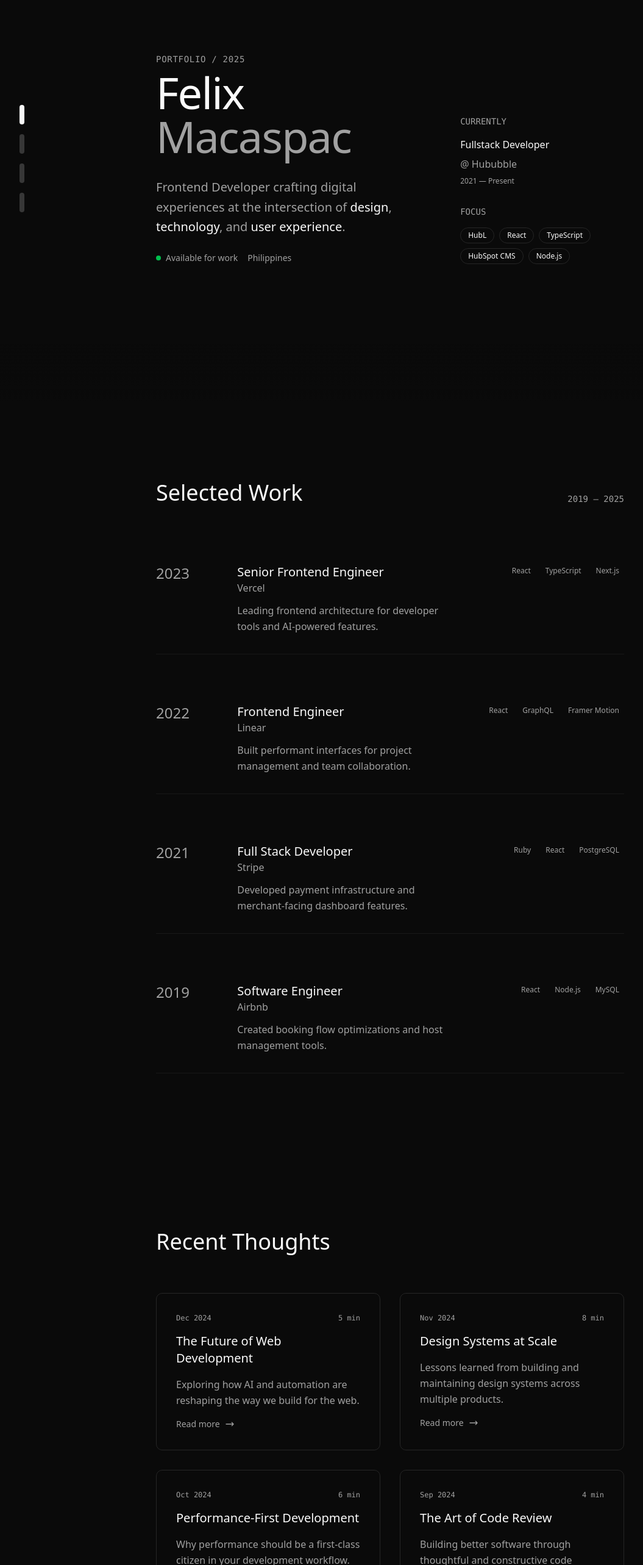
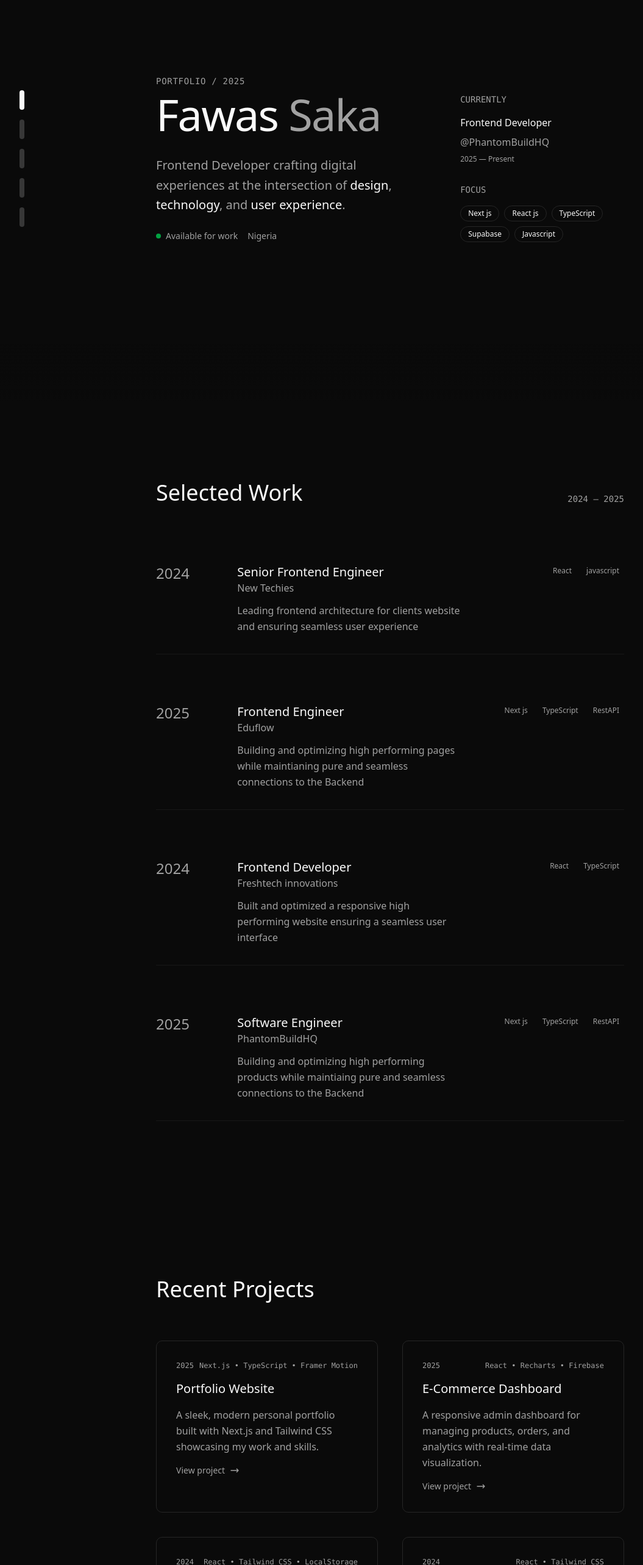
Before and after one commit to Xprogrammer123/portfolio, a Next.js app: page / in a window 1280 px wide. Shown: the part 140-2706 px from the top of the page at 61% size, without its empty margins (0-1055 px from the left). Built offline with nearby package versions, Linux system fonts and the light colour scheme.

Commit message:
Almost done

```diff
--- a/app/page.tsx
+++ b/app/page.tsx
@@ -32,12 +32,23 @@ export default function Home() {
   const toggleTheme = () => {
     setTheme(theme === "dark" ? "light" : "dark");
   };
+  const navWhatsapp = () => {
+    const phoneNumber = "2349139893178";
+    const message = encodeURIComponent("Hello! I’d like to know more about your services.");
 
+    window.open(`https://wa.me/${phoneNumber}?text=${message}`, "_blank");
+  };
   return (
     <div className="min-h-screen bg-background text-foreground relative">
-      <nav className="fixed left-8 top-1/2 -translate-y-1/2 z-10 hidden lg:block">
-        <div className="flex flex-col gap-4">
-          {["intro", "work", "thoughts", "connect"].map((section) => (
+     <nav
+        className="
+          fixed z-10
+          hidden lg:flex
+          left-8 top-1/2 -translate-y-1/2
+          flex-col gap-4
+        "
+      >
+        {["intro", "work", "projects", "thoughts", "connect"].map((section) => (
           <button
             key={section}
             onClick={() =>
@@ -53,8 +64,35 @@ export default function Home() {
             aria-label={`Navigate to ${section}`}
           />
         ))}
-        </div>
       </nav>
+
+
+      <nav
+        className="
+          fixed bottom-5 left-0 right-0 z-10
+          flex justify-center gap-4 py-3
+          bg-background/70 backdrop-blur-md
+          lg:hidden
+        "
+      >
+        {["intro", "work", "projects", "thoughts", "connect"].map((section) => (
+          <button
+            key={section}
+            onClick={() =>
+              document
+                .getElementById(section)
+                ?.scrollIntoView({ behavior: "smooth" })
+            }
+            className={`w-8 h-2 rounded-full transition-all duration-500 ${
+              activeSection === section
+                ? "bg-foreground"
+                : "bg-muted-foreground/30 hover:bg-muted-foreground/60"
+            }`}
+            aria-label={`Navigate to ${section}`}
+          />
+        ))}
+      </nav>
+
 
       <main className="max-w-4xl mx-auto px-6 sm:px-8 lg:px-16">
         <header
@@ -69,9 +107,8 @@ export default function Home() {
                   PORTFOLIO / 2025
                 </div>
                 <h1 className="text-5xl sm:text-6xl lg:text-7xl font-light tracking-tight">
-                  Felix
-                  <br />
-                  <span className="text-muted-foreground">Macaspac</span>
+                  Fawas <span className="text-muted-foreground">Saka</span>
+                  <br/>
                 </h1>
               </div>
 
@@ -89,7 +126,7 @@ export default function Home() {
                     <div className="w-2 h-2 bg-green-500 rounded-full animate-pulse"></div>
                     Available for work
                   </div>
-                  <div>Philippines</div>
+                  <div>Nigeria</div>
                 </div>
               </div>
             </div>
@@ -100,10 +137,10 @@ export default function Home() {
                   CURRENTLY
                 </div>
                 <div className="space-y-2">
-                  <div className="text-foreground">Fullstack Developer</div>
-                  <div className="text-muted-foreground">@ Hububble</div>
+                  <div className="text-foreground">Frontend Developer</div>
+                  <div className="text-muted-foreground">@PhantomBuildHQ</div>
                   <div className="text-xs text-muted-foreground">
-                    2021 — Present
+                    2025 — Present
                   </div>
                 </div>
               </div>
@@ -114,11 +151,11 @@ export default function Home() {
                 </div>
                 <div className="flex flex-wrap gap-2">
                   {[
-                    "HubL",
-                    "React",
+                    "Next js",
+                    "React js",
                     "TypeScript",
-                    "HubSpot CMS",
-                    "Node.js",
+                    "Supabase",
+                    "Javascript",
                   ].map((skill) => (
                     <span
                       key={skill}
@@ -142,43 +179,43 @@ export default function Home() {
             <div className="flex flex-col sm:flex-row sm:items-end sm:justify-between gap-4">
               <h2 className="text-3xl sm:text-4xl font-light">Selected Work</h2>
               <div className="text-sm text-muted-foreground font-mono">
-                2019 — 2025
+                2024 — 2025
               </div>
             </div>
 
             <div className="space-y-8 sm:space-y-12">
               {[
                 {
-                  year: "2023",
+                  year: "2024",
                   role: "Senior Frontend Engineer",
-                  company: "Vercel",
+                  company: "New Techies",
                   description:
-                    "Leading frontend architecture for developer tools and AI-powered features.",
-                  tech: ["React", "TypeScript", "Next.js"],
+                    "Leading frontend architecture for clients website and ensuring seamless user experience",
+                  tech: ["React", "javascript"],
                 },
                 {
-                  year: "2022",
+                  year: "2025",
                   role: "Frontend Engineer",
-                  company: "Linear",
+                  company: "Eduflow",
                   description:
-                    "Built performant interfaces for project management and team collaboration.",
-                  tech: ["React", "GraphQL", "Framer Motion"],
+                    "Building and optimizing high performing pages while maintianing pure and seamless connections to the Backend",
+                  tech: ["Next js", "TypeScript", "RestAPI"],
                 },
                 {
-                  year: "2021",
-                  role: "Full Stack Developer",
-                  company: "Stripe",
+                  year: "2024",
+                  role: "Frontend Developer",
+                  company: "Freshtech innovations",
                   description:
-                    "Developed payment infrastructure and merchant-facing dashboard features.",
-                  tech: ["Ruby", "React", "PostgreSQL"],
+                    "Built and optimized a responsive high performing website ensuring a seamless user interface ",
+                  tech: ["React", "TypeScript"],
                 },
                 {
-                  year: "2019",
+                  year: "2025",
                   role: "Software Engineer",
-                  company: "Airbnb",
+                  company: "PhantomBuildHQ",
                   description:
-                    "Created booking flow optimizations and host management tools.",
-                  tech: ["React", "Node.js", "MySQL"],
+                    "Building and optimizing high performing products while maintiaing pure and seamless connections to the Backend",
+                  tech: ["Next js ", "TypeScript", "RestAPI"],
                 },
               ].map((job, index) => (
                 <div
@@ -220,8 +257,99 @@ export default function Home() {
         </section>
 
         <section
+          id="projects"
+          ref={(el) => (sectionsRef.current[2] = el)}
+          className="min-h-screen py-20 sm:py-32 opacity-0"
+        >
+          <div className="space-y-12 sm:space-y-16">
+            <h2 className="text-3xl sm:text-4xl font-light">Recent Projects</h2>
+
+            <div className="grid gap-8 sm:gap-10 lg:grid-cols-2">
+              {[
+                {
+                  title: "Portfolio Website",
+                  description:
+                    "A sleek, modern personal portfolio built with Next.js and Tailwind CSS showcasing my work and skills.",
+                  tech: ["Next.js", "TypeScript", "Framer Motion"],
+                  link: "https://yourportfolio.vercel.app",
+                  date: "2025",
+                },
+                {
+                  title: "E-Commerce Dashboard",
+                  description:
+                    "A responsive admin dashboard for managing products, orders, and analytics with real-time data visualization.",
+                  tech: ["React", "Recharts", "Firebase"],
+                  link: "https://yourdashboard.vercel.app",
+                  date: "2025",
+                },
+                {
+                  title: "Electricity Payment App",
+                  description:
+                    "A full-featured electricity billing app with recent transactions, provider selection, and secure PIN verification modals.",
+                  tech: ["React", "Tailwind CSS", "LocalStorage"],
+                  link: "https://buyelectricity.vercel.app",
+                  date: "2024",
+                },
+                {
+                  title: "Game Carousel UI",
+                  description:
+                    "An interactive image carousel displaying games, with smooth transitions and responsive design.",
+                  tech: ["React", "Tailwind CSS"],
+                  link: "https://gamecarousel.vercel.app",
+                  date: "2024",
+                },
+              ].map((project, index) => (
+                <article
+                  key={index}
+                  className="group p-6 sm:p-8 border border-border rounded-lg hover:border-muted-foreground/50 transition-all duration-500 hover:shadow-lg cursor-pointer"
+                >
+                  <div className="space-y-4">
+                    <div className="flex items-center justify-between text-xs text-muted-foreground font-mono">
+                      <span>{project.date}</span>
+                      <span>{project.tech.join(" • ")}</span>
+                    </div>
+
+                    <h3 className="text-lg sm:text-xl font-medium group-hover:text-muted-foreground transition-colors duration-300">
+                      {project.title}
+                    </h3>
+
+                    <p className="text-muted-foreground leading-relaxed">
+                      {project.description}
+                    </p>
+
+                    <div className="flex items-center gap-2 text-sm text-muted-foreground group-hover:text-foreground transition-colors duration-300">
+                      <a
+                        href={project.link}
+                        target="_blank"
+                        rel="noopener noreferrer"
+                        className="flex items-center gap-2"
+                      >
+                        <span>View project</span>
+                        <svg
+                          className="w-4 h-4 transform group-hover:translate-x-1 transition-transform duration-300"
+                          fill="none"
+                          stroke="currentColor"
+                          viewBox="0 0 24 24"
+                        >
+                          <path
+                            strokeLinecap="round"
+                            strokeLinejoin="round"
+                            strokeWidth={2}
+                            d="M17 8l4 4m0 0l-4 4m4-4H3"
+                          />
+                        </svg>
+                      </a>
+                    </div>
+                  </div>
+                </article>
+              ))}
+            </div>
+          </div>
+        </section>
+
+        <section
           id="thoughts"
-          ref={(el) => (sectionsRef.current[2] = el)}
+          ref={(el) => (sectionsRef.current[3] = el)}
           className="min-h-screen py-20 sm:py-32 opacity-0"
         >
           <div className="space-y-12 sm:space-y-16">
@@ -237,25 +365,25 @@ export default function Home() {
                   readTime: "5 min",
                 },
                 {
-                  title: "Design Systems at Scale",
+                  title: "My Fallbacks in Tech space as a developer",
                   excerpt:
-                    "Lessons learned from building and maintaining design systems across multiple products.",
+                    "Lessons learned & Mistakes made from my past experiencesas as a developer, poipointing and making amends to be the best version of me",
                   date: "Nov 2024",
-                  readTime: "8 min",
+                  readTime: "3 min",
                 },
                 {
                   title: "Performance-First Development",
                   excerpt:
                     "Why performance should be a first-class citizen in your development workflow.",
                   date: "Oct 2024",
-                  readTime: "6 min",
+                  readTime: "4 min",
                 },
                 {
                   title: "The Art of Code Review",
                   excerpt:
                     "Building better software through thoughtful and constructive code reviews.",
                   date: "Sep 2024",
-                  readTime: "4 min",
+                  readTime: "2 min",
                 },
               ].map((post, index) => (
                 <article
@@ -301,7 +429,7 @@ export default function Home() {
 
         <section
           id="connect"
-          ref={(el) => (sectionsRef.current[3] = el)}
+          ref={(el) => (sectionsRef.current[4] = el)}
           className="py-20 sm:py-32 opacity-0"
         >
           <div className="grid lg:grid-cols-2 gap-12 sm:gap-16">
@@ -316,11 +444,11 @@ export default function Home() {
 
                 <div className="space-y-4">
                   <Link
-                    href="mailto:test@example.com"
+                    href="mailto:fawassaka862@gmail.com"
                     className="group flex items-center gap-3 text-foreground hover:text-muted-foreground transition-colors duration-300"
                   >
                     <span className="text-base sm:text-lg">
-                      test@example.com
+                      fawassaka862@gmail.com
                     </span>
                     <svg
                       className="w-5 h-5 transform group-hover:translate-x-1 transition-transform duration-300"
@@ -347,14 +475,26 @@ export default function Home() {
 
               <div className="grid grid-cols-1 sm:grid-cols-2 gap-4">
                 {[
-                  { name: "GitHub", handle: "@felixmacaspac", url: "#" },
-                  { name: "v0.dev", handle: "@felixmacaspac", url: "#" },
                   {
-                    name: "HubSpot Community",
-                    handle: "@felixmacaspac",
-                    url: "#",
+                    name: "GitHub",
+                    handle: "Xprogrammer123",
+                    url: "https://github.com/Xprogrammer123",
                   },
-                  { name: "LinkedIn", handle: "felixmacaspac", url: "#" },
+                  {
+                    name: "Twitter(X)",
+                    handle: "@Sudo_Programmer",
+                    url: "https://x.com/Sudo_Programmer",
+                  },
+                  {
+                    name: "Daily.dev",
+                    handle: "@xprogrammer",
+                    url: "https://daily.dev/xprogrammer",
+                  },
+                  {
+                    name: "LinkedIn",
+                    handle: "Fawas (Ade) Saka",
+                    url: "https://linkedin.com/in/fawas-saka",
+                  },
                 ].map((social) => (
                   <Link
                     key={social.name}
@@ -380,10 +520,7 @@ export default function Home() {
           <div className="flex flex-col lg:flex-row justify-between items-start lg:items-center gap-6 sm:gap-8">
             <div className="space-y-2">
               <div className="text-sm text-muted-foreground">
-                © 2025 Felix Macaspac. All rights reserved.
-              </div>
-              <div className="text-xs text-muted-foreground">
-                Built with v0.dev by Felix Macaspac
+                © 2025 Xprogrammer. All rights reserved.
               </div>
             </div>
 
@@ -416,7 +553,10 @@ export default function Home() {
                 )}
               </button>
 
-              <button className="group p-3 rounded-lg border border-border hover:border-muted-foreground/50 transition-all duration-300">
+              <button
+              className="group p-3 rounded-lg border border-border hover:border-muted-foreground/50 transition-all duration-300"
+              onClick={navWhatsapp}
+              >
                 <svg
                   className="w-4 h-4 text-muted-foreground group-hover:text-foreground transition-colors duration-300"
                   fill="none"
```
Lines whose indentation alone changed are shown as unchanged.
